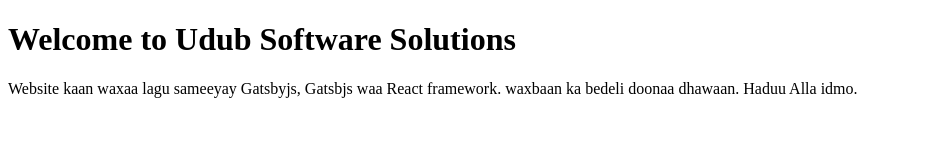
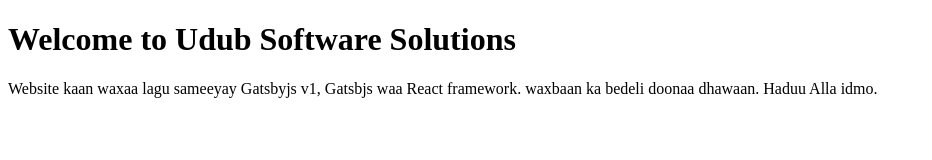
Before and after one commit to alisalad/udubsoft, a Gatsby site: page / in a window 1280 px wide. Shown: the whole page, without its empty margins (0-932 px from the left). Built offline with nearby package versions, Linux system fonts and the light colour scheme; Gatsby itself is replaced by a stand-in of ours.

Commit message:
version 1

```diff
--- a/src/pages/index.js
+++ b/src/pages/index.js
@@ -5,7 +5,7 @@ const IndexPage = () => (
   <div>
     <h1>Welcome to Udub Software Solutions</h1>
     <p>
-      Website kaan waxaa lagu sameeyay Gatsbyjs, Gatsbjs waa React framework.
+      Website kaan waxaa lagu sameeyay Gatsbyjs v1, Gatsbjs waa React framework.
       waxbaan ka bedeli doonaa dhawaan. Haduu Alla idmo.
     </p>
   </div>
```
